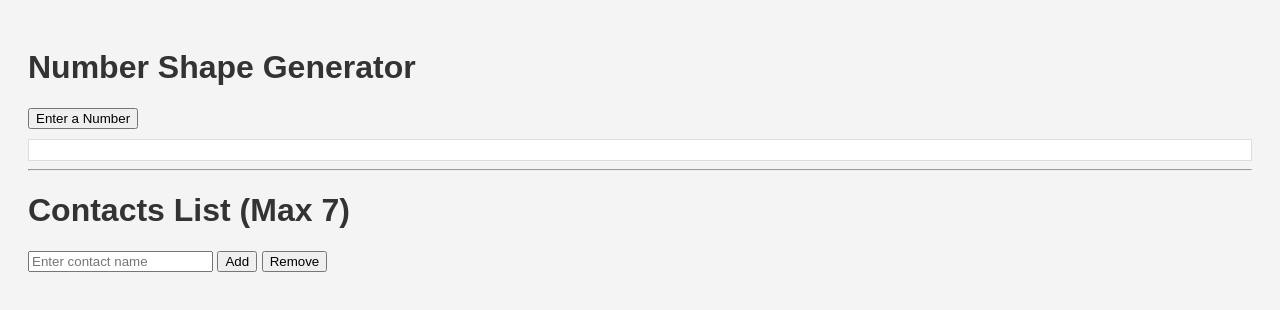
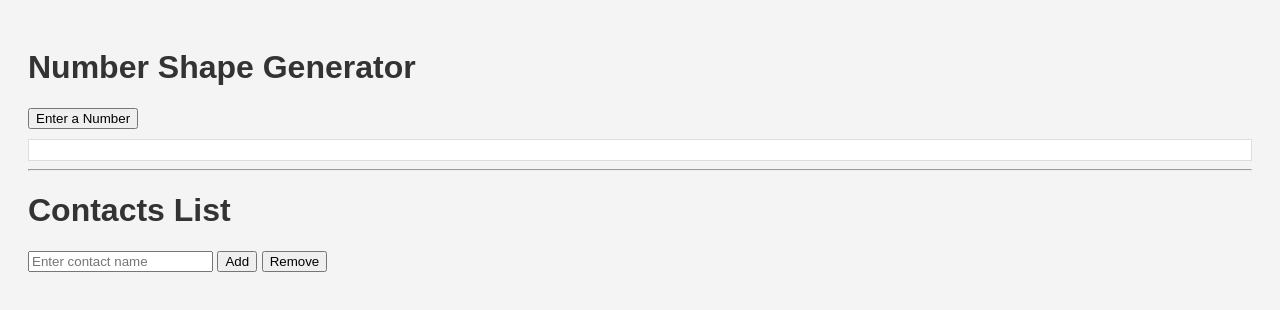
Before and after one commit to ZionVValones/Quarter4_FA3, a plain HTML site: page index.html in a window 1280 px wide. Drawn offline with Linux system fonts and the light colour scheme.

Commit message:
Update and rename index4.html to index.html

```diff
--- a/index4.html
+++ b/index.html
@@ -11,7 +11,7 @@
 
   <hr />
 
-  <h1>Contacts List (Max 7)</h1>
+  <h1>Contacts List</h1>
   <input type="text" id="contact-input" placeholder="Enter contact name"/>
   <button onclick="addContact()">Add</button>
   <button onclick="removeContact()">Remove</button>
```
